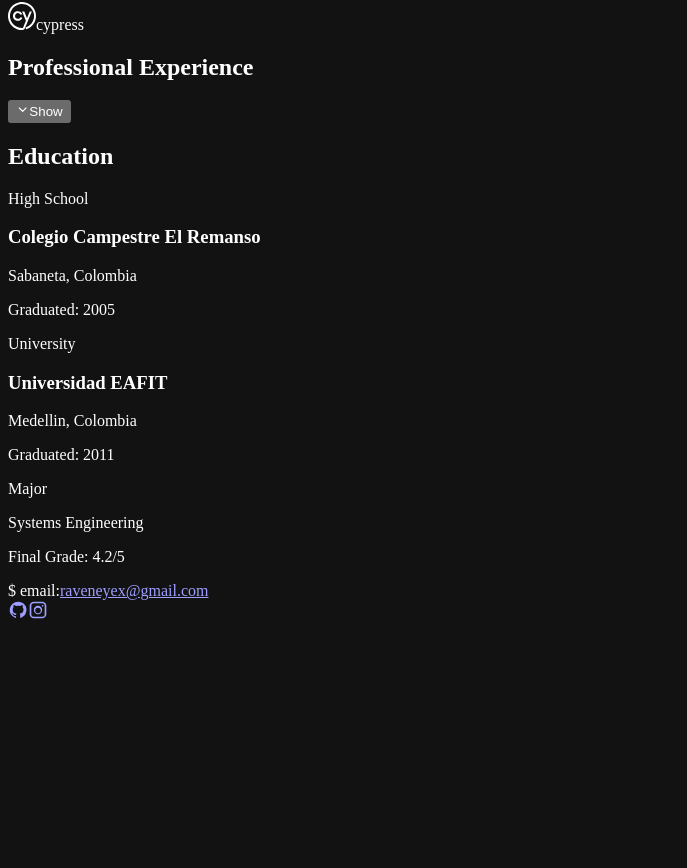
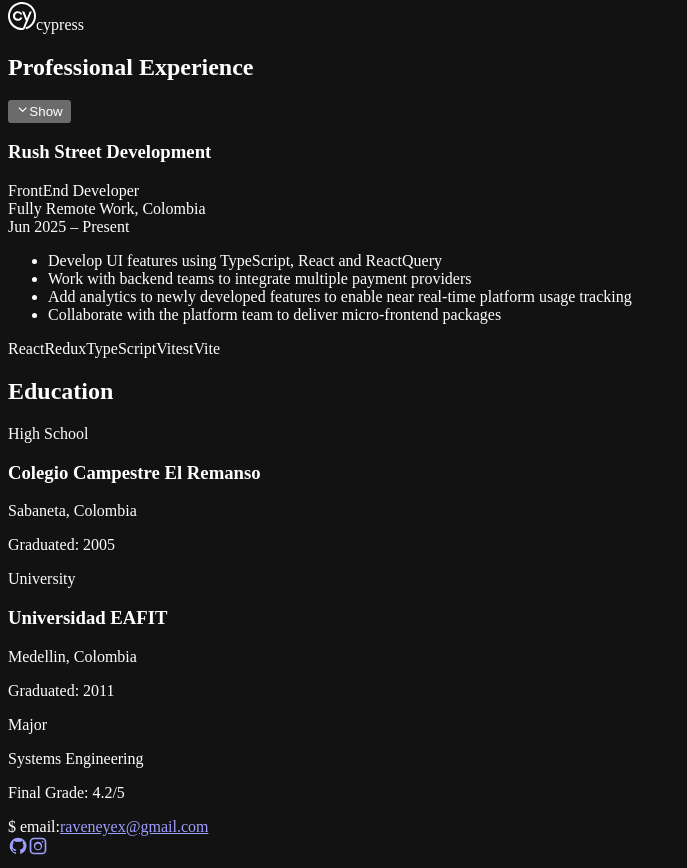
Before and after one commit to raveneyex/vibe-site, a React (Vite) app: page /dev in a window 1280 px wide. Shown: the part 786-1654 px from the top of the page, without its empty margins (0-687 px from the left). Before the commit the page ends 1418 px from the top, so only its background shows below. Built offline with nearby package versions, Linux system fonts and the light colour scheme; the HTML template or start-up script is replaced by a standard one.

Commit message:
[AI][WIP] Job History animation

```diff
--- a/src/components/Dev/WorkHistory/JobHistory.tsx
+++ b/src/components/Dev/WorkHistory/JobHistory.tsx
@@ -28,6 +28,8 @@
       });
   }, [experience]);
 
+  const [primaryExperience, ...restExperiences] = experiences;
+
   return (
     <section className="space-y-4">
       <header className="flex items-center justify-between gap-3">
@@ -49,23 +51,30 @@
           <span>{isOpen ? 'Hide' : 'Show'}</span>
         </button>
       </header>
+      <div className="relative">
+        <div className="absolute left-[0.55rem] top-0 bottom-0 w-px bg-neon-cyan/30" aria-hidden></div>
+        <div className="space-y-6 pl-6 py-1">
+          {primaryExperience && (
+            <Job
+              itemKey={`${primaryExperience.company}-${primaryExperience.title}-${primaryExperience.start}-primary`}
+              experience={primaryExperience}
+              animationDelay={0}
+            />
+          )}
           <AnimatePresence initial={false}>
-        {isOpen && (
+            {isOpen && restExperiences.length > 0 && (
               <motion.div
                 id={contentId}
-            key="job-history"
+                key="job-history-expanded"
                 initial={{ height: 0, opacity: 0 }}
                 animate={{ height: 'auto', opacity: 1 }}
                 exit={{ height: 0, opacity: 0 }}
                 transition={{ duration: 0.3, ease: 'easeInOut' }}
-            className="relative overflow-hidden"
-            aria-hidden={!isOpen}
+                className="space-y-6 overflow-hidden"
               >
-            <div className="absolute left-[0.55rem] top-0 bottom-0 w-px bg-neon-cyan/30" aria-hidden></div>
-            <div className="space-y-6 pl-6 py-1">
-              {experiences.map((experience, index) => {
-                const itemKey = `${experience.company}-${experience.title}-${experience.start}-${index}`;
-                const animationDelay = Math.min(index, 6) * 0.07;
+                {restExperiences.map((experience, index) => {
+                  const itemKey = `${experience.company}-${experience.title}-${experience.start}-${index + 1}`;
+                  const animationDelay = Math.min(index + 1, 6) * 0.07;
                   return (
                     <Job
                       key={itemKey}
@@ -75,10 +84,11 @@
                     />
                   );
                 })}
-            </div>
               </motion.div>
             )}
           </AnimatePresence>
+        </div>
+      </div>
     </section>
   );
 }
```
Lines whose indentation alone changed are shown as unchanged.
